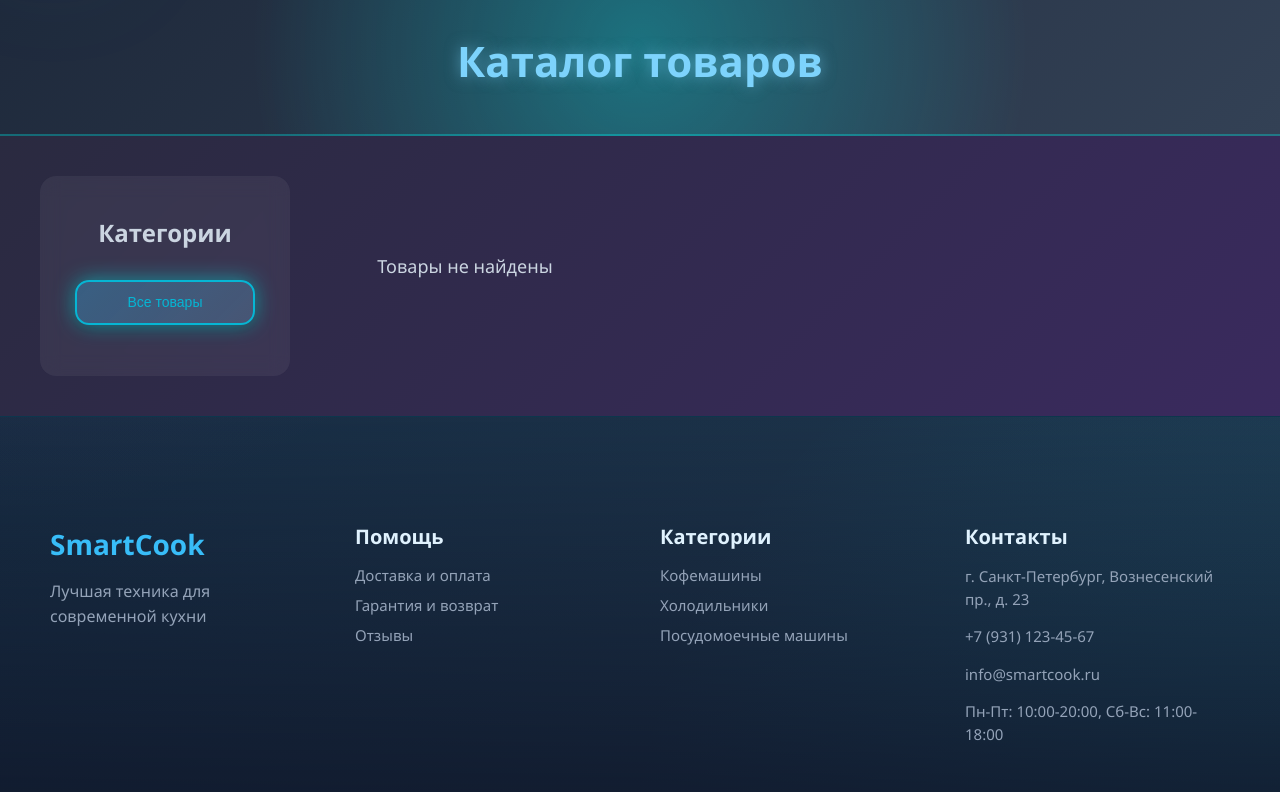
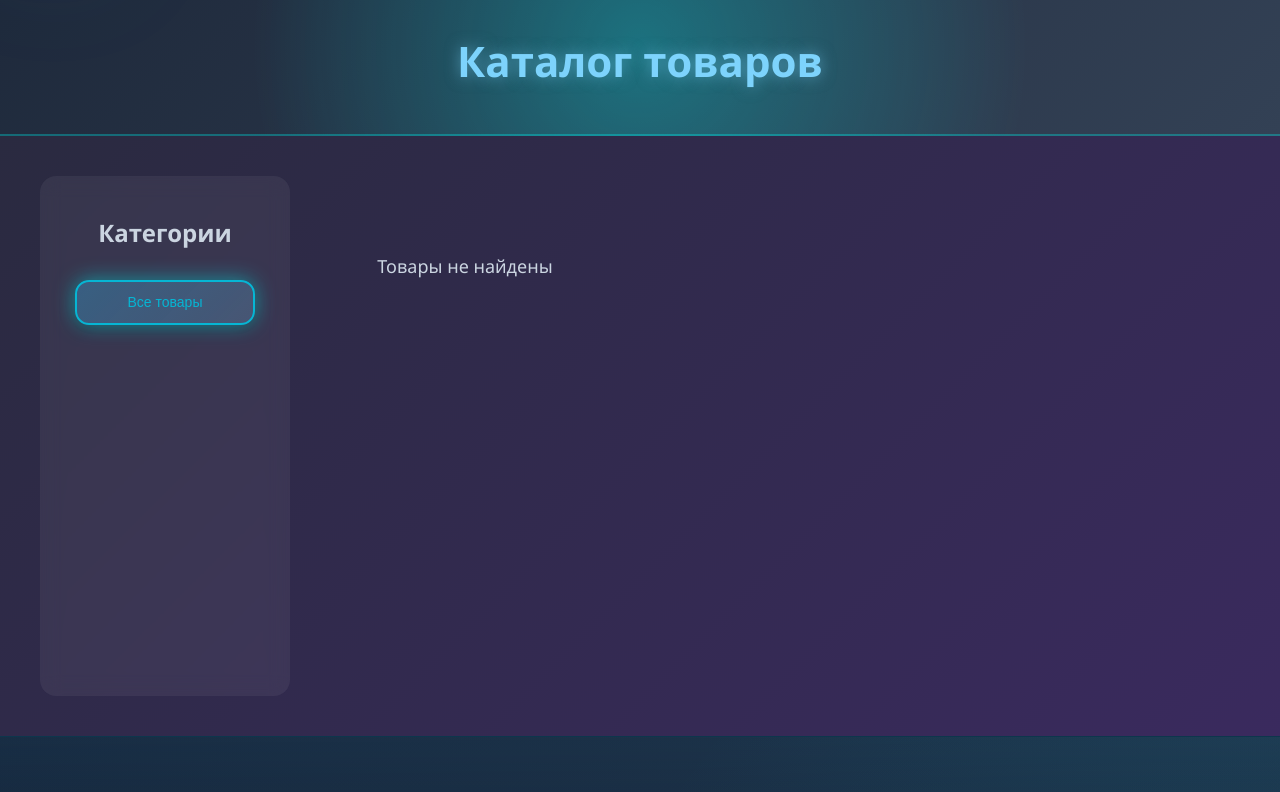
Before and after one commit to Cherkasov-Alexey/kitchen-shop, a website: page frontend/public/catalog.html in a window 1280 px wide. Shown: the part 139-931 px from the top of the page. Drawn offline with Linux system fonts and the light colour scheme; no server answers.

Commit message:
Футер теперь прижат к низу страницы и не прыгает при бесконечном скроллинге

```diff
--- a/frontend/public/catalog.html
+++ b/frontend/public/catalog.html
@@ -3,7 +3,7 @@
 <head>
 <meta charset="UTF-8">
 <title>SmartCook — Каталог товаров</title>
-<link rel="stylesheet" href="css/style.css?v=25">
+<link rel="stylesheet" href="css/style.css?v=26">
 </head>
 <body>
 
--- a/frontend/public/css/style.css
+++ b/frontend/public/css/style.css
@@ -48,6 +48,9 @@ body {
         radial-gradient(circle at bottom right, rgba(6,182,212,0.15), transparent 40%),
         linear-gradient(135deg, #0f172a, #1e293b);
     color: var(--muted);
+    min-height: 100vh;
+    display: flex;
+    flex-direction: column;
 }
 
 /* ===== ШАПКА ===== */
@@ -467,6 +470,8 @@ body.authenticated .user {
     gap: 30px;
     padding: 40px;
     background: linear-gradient(135deg, #2a2a40, #3a2a5e);
+    flex: 1; /* Занимает оставшееся пространство */
+    min-height: calc(100vh - 200px); /* Минимальная высота для контента */
 }
 
 /* ЛЕВАЯ КОЛОНКА */
@@ -1391,6 +1396,7 @@ body.authenticated .user {
     background:
         linear-gradient(180deg, rgba(56,189,248,0.1), #0f172a);
     border-top: 1px solid rgba(6,182,212,0.2);
+    margin-top: auto; /* Прижимает футер к низу */
 }
 
 .footer-content {
```
